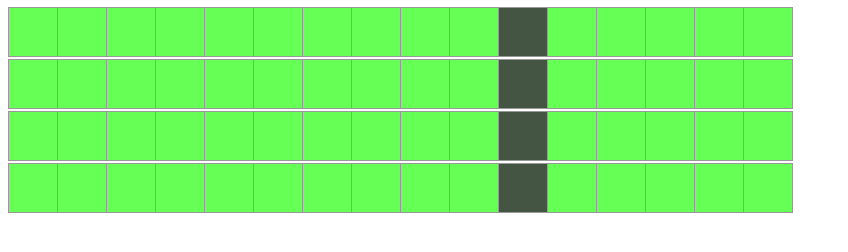
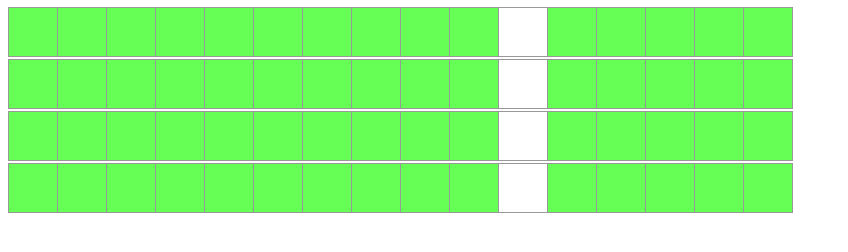
Before and after one commit to SaloniA/Music, a React app in the folder music/: page / in a window 1280 px wide. Shown: the whole page, without its empty margins (0-848 px from the left). Built offline with nearby package versions, Linux system fonts and the light colour scheme.

Commit message:
playing sounds works

```diff
--- a/music/src/index.css
+++ b/music/src/index.css
@@ -24,11 +24,11 @@
 }
 
 .note-enabled-playing{
-  background: #343;
+  background: #293;
 }
 
 .note-disabled-playing{
-  background: #454;
+  background: #fff;
 }
 
 .board{
--- a/music/src/index.js
+++ b/music/src/index.js
@@ -46,6 +46,7 @@ class Row extends React.Component {
 		super();
 
 		this.state = {
+			audio: new Audio('assets/audio/Bass-Drum-1.wav'),
 			notes: []
 		}
 
@@ -60,6 +61,10 @@ class Row extends React.Component {
 
 	playNoteAt(i, playing) {
 		this.state.notes[i].setPlaying(playing);
+		if(playing && this.state.notes[i].state.enabled) {
+			this.state.audio.currentTime = 0;
+			this.state.audio.play();
+		}
 	}
 
 	__renderNote(i) {
```
Also changed, not shown: 1 other file.
